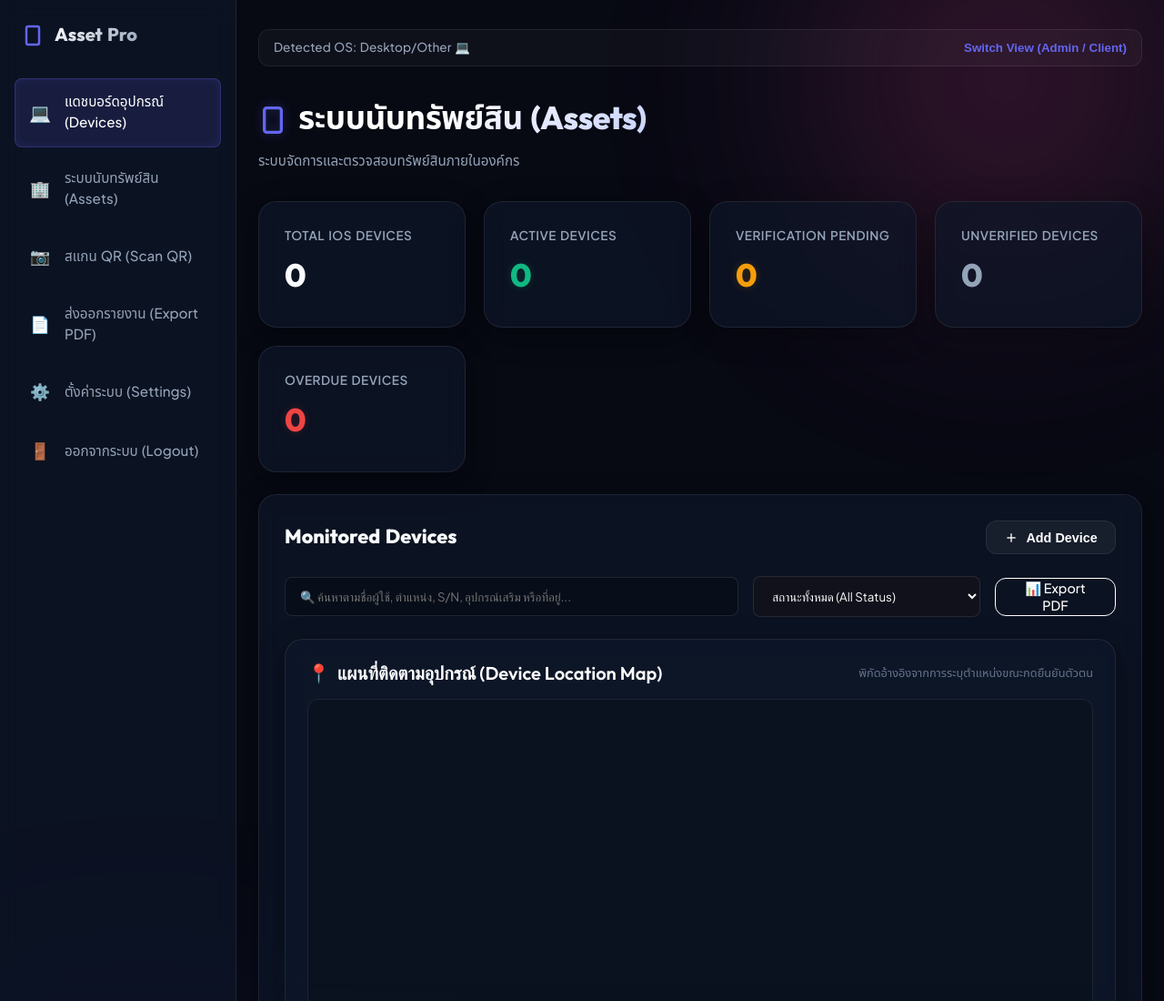
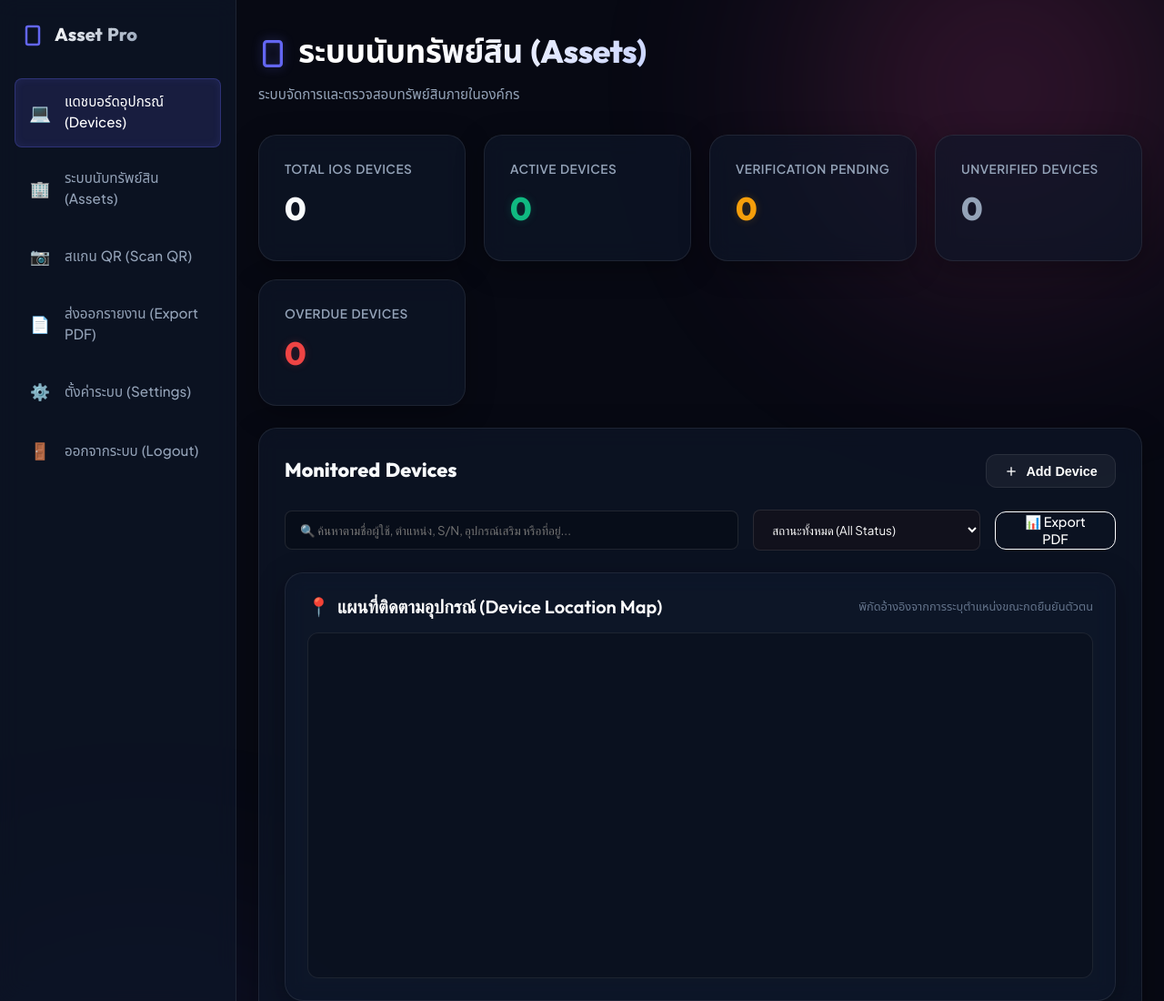
Before and after one commit to fernclinicit-bit/ios-device-monitor, a website: page public/index.html in a window 1280 px wide. Shown: the top 1100 px of the page at 91% size. Drawn offline with nearby package versions, Linux system fonts and the light colour scheme; no server answers.

Commit message:
chore: Hide obsolete top navigation bar

```diff
--- a/public/index.html
+++ b/public/index.html
@@ -63,7 +63,7 @@
     <div class="main-content">
       <div class="app-container">
     <!-- VIEW TOGGLE (Mainly for testing/debugging) -->
-    <div class="view-switcher-bar">
+    <div class="view-switcher-bar" style="display: none !important;">
       <div style="display: flex; align-items: center; gap: 1rem;">
         <button id="btn-back-to-dashboard" class="btn-text hidden" style="padding: 0; color: #9ca3af; font-size: 0.9rem; display: flex; align-items: center; gap: 0.5rem; text-decoration: none; background: none; border: none; cursor: pointer;">
           <svg xmlns="http://www.w3.org/2000/svg" width="16" height="16" viewBox="0 0 24 24" fill="none" stroke="currentColor" stroke-width="2" stroke-linecap="round" stroke-linejoin="round"><path d="M19 12H5M12 19l-7-7 7-7"/></svg>
```
